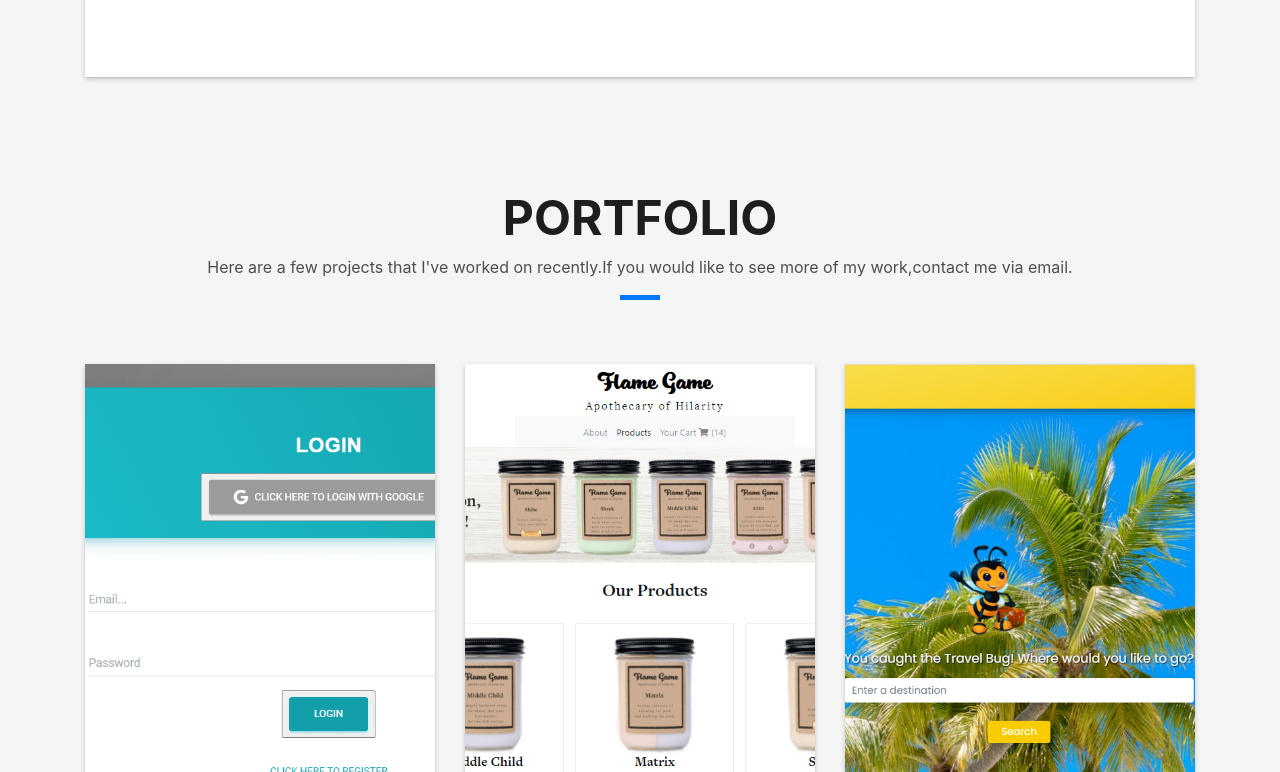
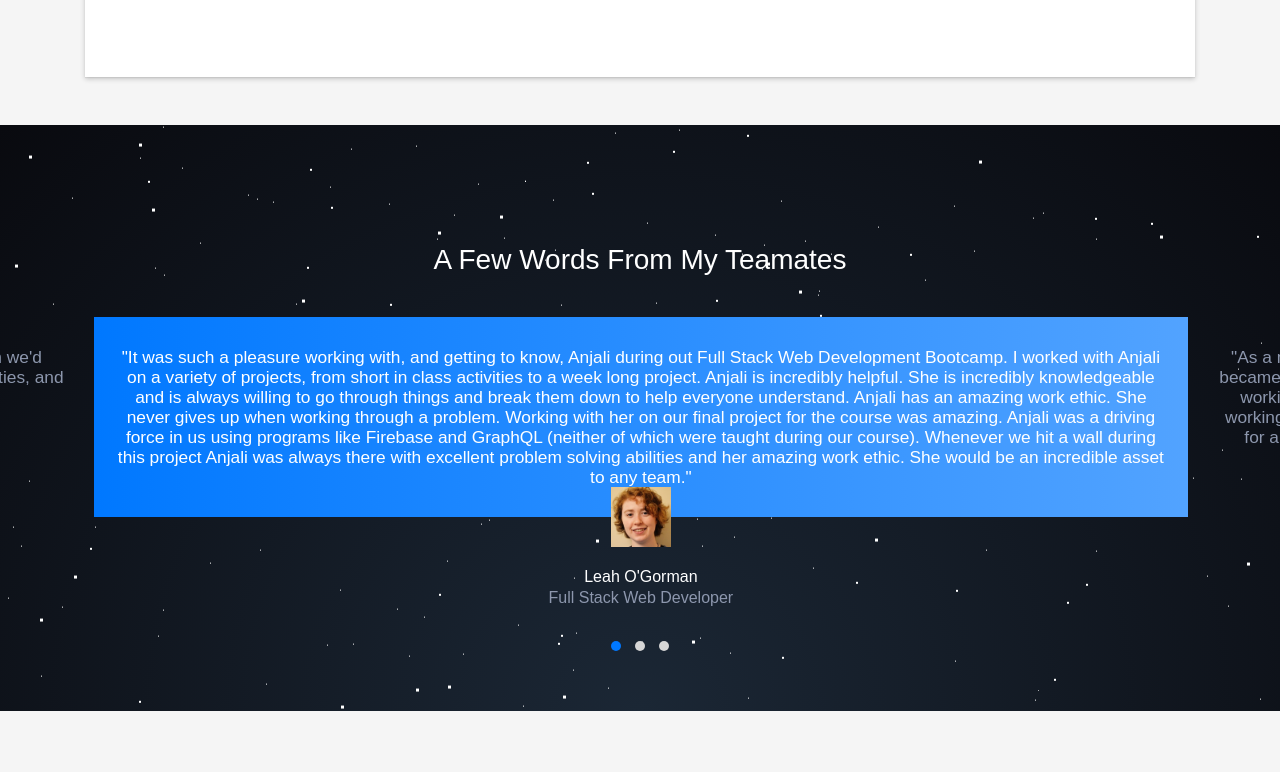
Before and after one commit to Anjali9293/Portfolio, a React app: page / in a window 1280 px wide. Shown: the part 1649-2421 px from the top of the page. Built offline with nearby package versions, Linux system fonts and the light colour scheme; some packages are replaced by stand-ins of ours.

Commit message:
added references from teamates section

```diff
--- /dev/null
+++ b/config-overrides.js
@@ -0,0 +1,14 @@
+/* config-overrides.js */
+
+const webpack = require('webpack');
+
+module.exports = function override(config, env) {
+    // New config, e.g. config.plugins.push...
+    let plugin = new webpack.ProvidePlugin({
+        $: 'jquery',
+        jQuery: 'jquery',
+        'window.jQuery': 'jquery'
+    });
+    config.plugins.push(plugin);
+    return config
+}
--- a/public/css/style.css
+++ b/public/css/style.css
@@ -479,6 +479,118 @@ PORTFOLIO
 .w-title {
   font-size: 1.2rem;
 }
+/*
+TESTIMONIALS
+*/
+.testimonial5 {
+  font-family: "Montserrat", sans-serif;
+	color: #8d97ad;
+  font-weight: 500;
+}
+
+.background-testimonial {
+  overflow: hidden;
+  background: radial-gradient(ellipse at bottom, #1b2735 0%, #090a0f 100%);
+}
+
+.testimonial5 h1, .testimonial5 h2, .testimonial5 h3, .testimonial5 h4, .testimonial5 h5, .testimonial5 h6 {
+  color: #3e4555;
+}
+
+.testimonial5 .font-weight-medium {
+	font-weight: 300;
+}
+
+.testimonial5 .subtitle {
+    color: #8d97ad;
+    line-height: 24px;
+}
+
+.testimonial5 .testi5 {
+  position: relative;
+}
+
+.testimonial5 .testi5 .content {
+  font-size: 13pt;
+  line-height: 20px;
+  padding: 30px 20px;
+}
+
+.testimonial5 .testi5 .owl-item.center .content {
+  color: #ffffff;
+  background: #0078ff;
+  background: -webkit-linear-gradient(legacy-direction(to right), #0078ff 0%, #52a3ff 100%);
+  background: -webkit-linear-gradient(left, #0078ff 0%, #52a3ff 100%);
+  background: -o-linear-gradient(left, #0078ff 0%, #52a3ff 100%);
+  background: linear-gradient(to right, #0078ff 0%, #52a3ff 100%);
+}
+
+.testimonial5 .testi5 .customer-thumb {
+  margin-top: -30px;
+  display: none;
+}
+
+.testimonial5 .testi5 .customer-thumb img {
+  width: 60px;
+  margin-bottom: 20px;
+}
+
+.testimonial5 .testi5 .owl-item.center .customer-thumb {
+  display: block;
+}
+
+.testimonial5 .owl-carousel .owl-item img {
+	margin-left: auto;
+	margin-right: auto;
+}
+
+.testimonial5 .owl-theme .owl-dots span,
+.testimonial5 .owl-theme .owl-dots span {
+  background: #316ce8;
+}
+
+.owl-theme .owl-nav {
+  margin-top: 10px;
+  text-align: center;
+  -webkit-tap-highlight-color: transparent; }
+  .owl-theme .owl-nav [class*='owl-'] {
+    color: #FFF;
+    font-size: 14px;
+    margin: 5px;
+    padding: 4px 7px;
+    background: #D6D6D6;
+    display: inline-block;
+    cursor: pointer;
+    border-radius: 3px; }
+    .owl-theme .owl-nav [class*='owl-']:hover {
+      background: #4DC7A0;
+      color: #FFF;
+      text-decoration: none; }
+  .owl-theme .owl-nav .disabled {
+    opacity: 0.5;
+    cursor: default; }
+
+.owl-theme .owl-nav.disabled + .owl-dots {
+  margin-top: 10px; }
+
+.owl-theme .owl-dots {
+  text-align: center;
+  -webkit-tap-highlight-color: transparent; }
+  .owl-theme .owl-dots .owl-dot {
+    display: inline-block;
+    zoom: 1;
+    *display: inline; }
+    .owl-theme .owl-dots .owl-dot span {
+      width: 10px;
+      height: 10px;
+      margin: 5px 7px;
+      background: #D6D6D6;
+      display: block;
+      -webkit-backface-visibility: visible;
+      transition: opacity 200ms ease;
+      border-radius: 30px; }
+    .owl-theme .owl-dots .owl-dot.active span, .owl-theme .owl-dots .owl-dot:hover span {
+      background: #0078ff; }
 
 
 /*
--- a/src/app/App.js
+++ b/src/app/App.js
@@ -6,6 +6,7 @@ import AboutPage from './components/about.js';
 import Portfolio from './components/portfolio.js';
 import Contact from './components/contact.js';
 import Footer from './components/footer.js';
+import Testimonials from './components/testimonials.js';
 import AppContext from './AppContext';
 
 const App = () => {
@@ -14,6 +15,7 @@ const App = () => {
 		    <Navbar />
 		    <Intro />
 		    <AboutPage />
+			<Testimonials/>
 		    <Portfolio />
 		    <Contact />
 		    <Footer />
--- a/src/app/components/navbar.js
+++ b/src/app/components/navbar.js
@@ -108,6 +108,11 @@ function Navbar() {
               </a>
             </li>
             <li className="nav-item">
+              <a className="nav-link js-scroll" href="#testimonials">
+                Testimonials
+              </a>
+            </li>
+            <li className="nav-item">
               <a className="nav-link js-scroll" href="#contact">
                 Contact
               </a>
--- /dev/null
+++ b/src/app/components/testimonials.js
@@ -0,0 +1,86 @@
+import React,{useEffect, useState} from 'react';
+import $ from 'jquery';
+
+const DEFAULT_STATE = {
+    testimonials:[
+        {
+            content:"It was such a pleasure working with, and getting to know, Anjali during out Full Stack Web Development Bootcamp. I worked with Anjali on a variety of projects, from short in class activities to a week long project. Anjali is incredibly helpful. She is incredibly knowledgeable and is always willing to go through things and break them down to help everyone understand. Anjali has an amazing work ethic. She never gives up when working through a problem. Working with her on our final project for the course was amazing. Anjali was a driving force in us using programs like Firebase and GraphQL (neither of which were taught during our course). Whenever we hit a wall during this project Anjali was always there with excellent problem solving abilities and her amazing work ethic. She would be an incredible asset to any team.",
+            image:"img/leah.png ",
+            name:"Leah O'Gorman",
+            position:"Full Stack Web Developer",
+        },
+        {
+            content:"As a member of Anjali's learning group, I was lucky to work with her on a daily basis as well as two of our 3 major projects. Anj quickly became a huge asset for us as her ability to grasp and explain new concepts led her to be like our own personal instructor in the camp. In working with Anj on our major projects she would easily take on a leadership role and take on the most difficult tasks with ease often working extremely late hours to bring our group a nearly finished product on her own. Her amazing personality and teacher's spirit made for a truly amazing experience and I already miss having her around to listen to and learn from. Anj will be an amazing asset to any company that is smart enough and lucky enough to have her.",
+            image:"img/shaun.png",
+            name:"Shaun Samoridny",
+            position:"Full Stack Web Developer",
+        },
+        {
+            content:"Working with Anj was an amazing experience. Her resourcefulness and work ethic were unmatched. Often during the program we'd come up against seemingly unsolvable problems. Anj would never give up. She'd demonstrate extraordinary problem solving abilities, and was always happy to share her knowledge and insights. She'll be a great asset on any team.",
+            image:"img/victor.png",
+            name:"Victor Scherman",
+            position:"Full Stack Web Developer",
+        }
+
+    ]
+}
+
+function Testimonials(){
+
+    const [testimonials] = useState(DEFAULT_STATE.testimonials)
+
+    useEffect(()=>{
+        $('.testi5').owlCarousel({
+            loop: true,
+            margin: 10,
+            stagePadding: 10,
+            nav: false,
+            dots: true,
+            autoplayTimeout: 10000,
+            autoplayHoverPause: true,
+            center: true,
+            responsiveClass: true,
+            responsive: {
+                0: {
+                    items: 1
+
+                },
+                1024: {
+                    items: 1.15
+                }
+            }
+        })
+    });
+
+    return(
+        <section id="testimonials" className="testimonials-mf sect-pt4 route bg-image background-testimonial">
+            <div id="stars" />
+            <div id="stars2" />
+            <div id="stars3" />
+            <div className="testimonial5 py-5 bg-inverse ">
+                <div className="row justify-content-center">
+                <div className="col-md-7 text-center">
+                    <h3 className="mb-3 text-white">A Few Words From My Teamates</h3>
+                </div>
+                </div>
+                <div className="owl-carousel owl-theme testi5 mt-4 text-center">
+                {testimonials.map((testimonial,i)=>{
+                    return(
+                    <div className="item" key={`testimonial-${i}`}>
+                        <div className="content">"{testimonial.content}"</div>
+                        <div className="customer-thumb">
+                        <img src={testimonial.image} alt={testimonial.name}/>
+                        <h6 className="text-white mb-0">{testimonial.name}</h6>
+                        <p>{testimonial.position}</p>
+                        </div>
+                    </div>
+
+                    )
+                })}
+                </div>
+                </div>
+        </section>
+    )
+};
+
+export default Testimonials;
--- a/src/index.js
+++ b/src/index.js
@@ -4,6 +4,7 @@ import App from './app/App.js';
 
 import 'normalize.css';
 import 'animate.css/animate.css';
+
 import 'bootstrap/dist/css/bootstrap.css';
 import '@icon/ionicons/ionicons.css';
 import '@fortawesome/fontawesome-free/css/all.css';
@@ -14,6 +15,8 @@ import 'popper.js/dist/popper.min.js';
 import 'bootstrap/dist/js/bootstrap.min.js';
 import 'jquery.easing/jquery.easing.js';
 import 'lightbox2/dist/js/lightbox.min.js';
+import 'owl.carousel/dist/assets/owl.carousel.css';
+import 'owl.carousel';
 
 import * as serviceWorker from './serviceWorker';
 
```
Also changed, not shown: package.json (+8 -4 lines), public/img/leah.png (added), public/img/shaun.png (added), public/img/victor.png (added), public/index.html (line endings or trailing spaces), 1 other file.
